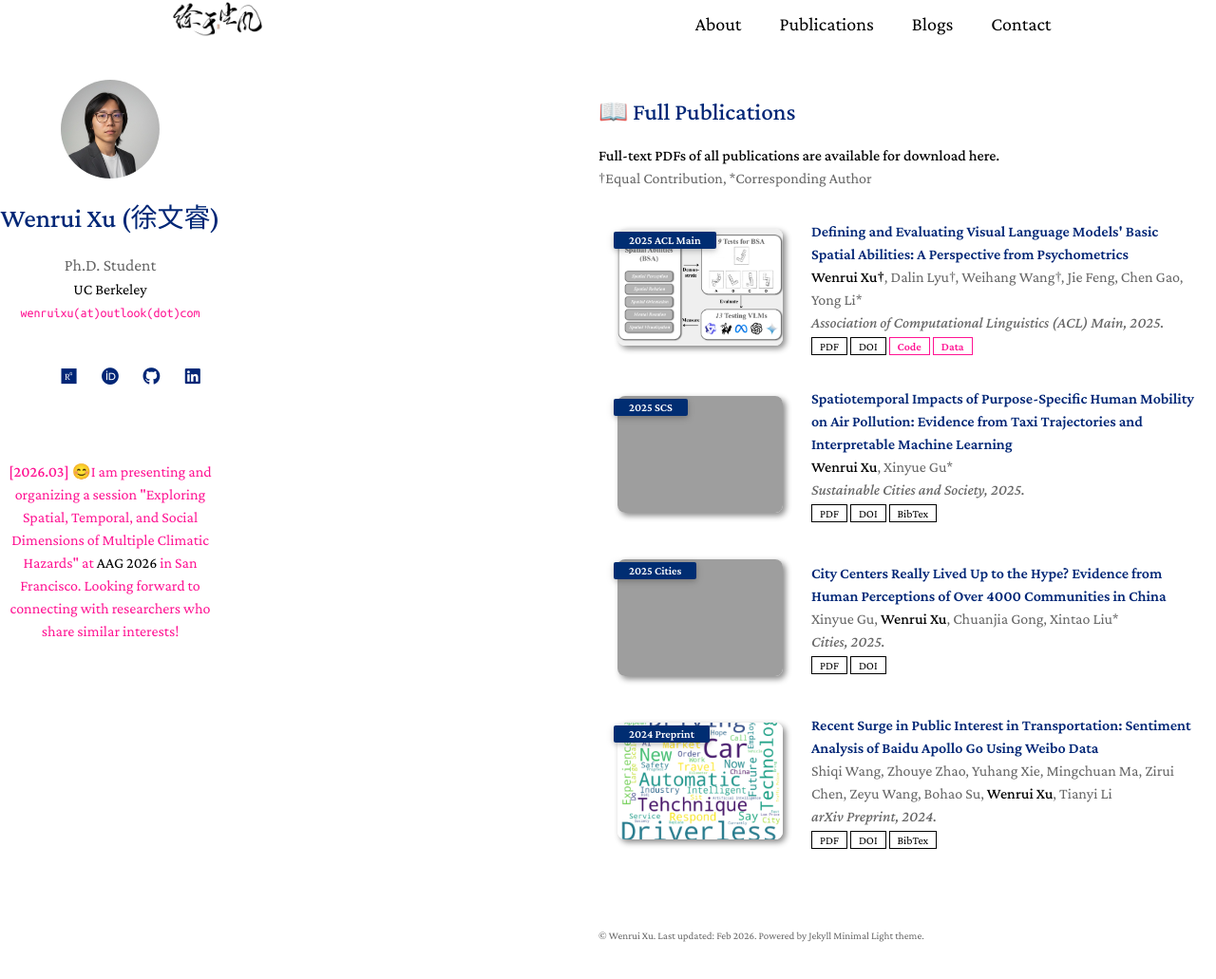
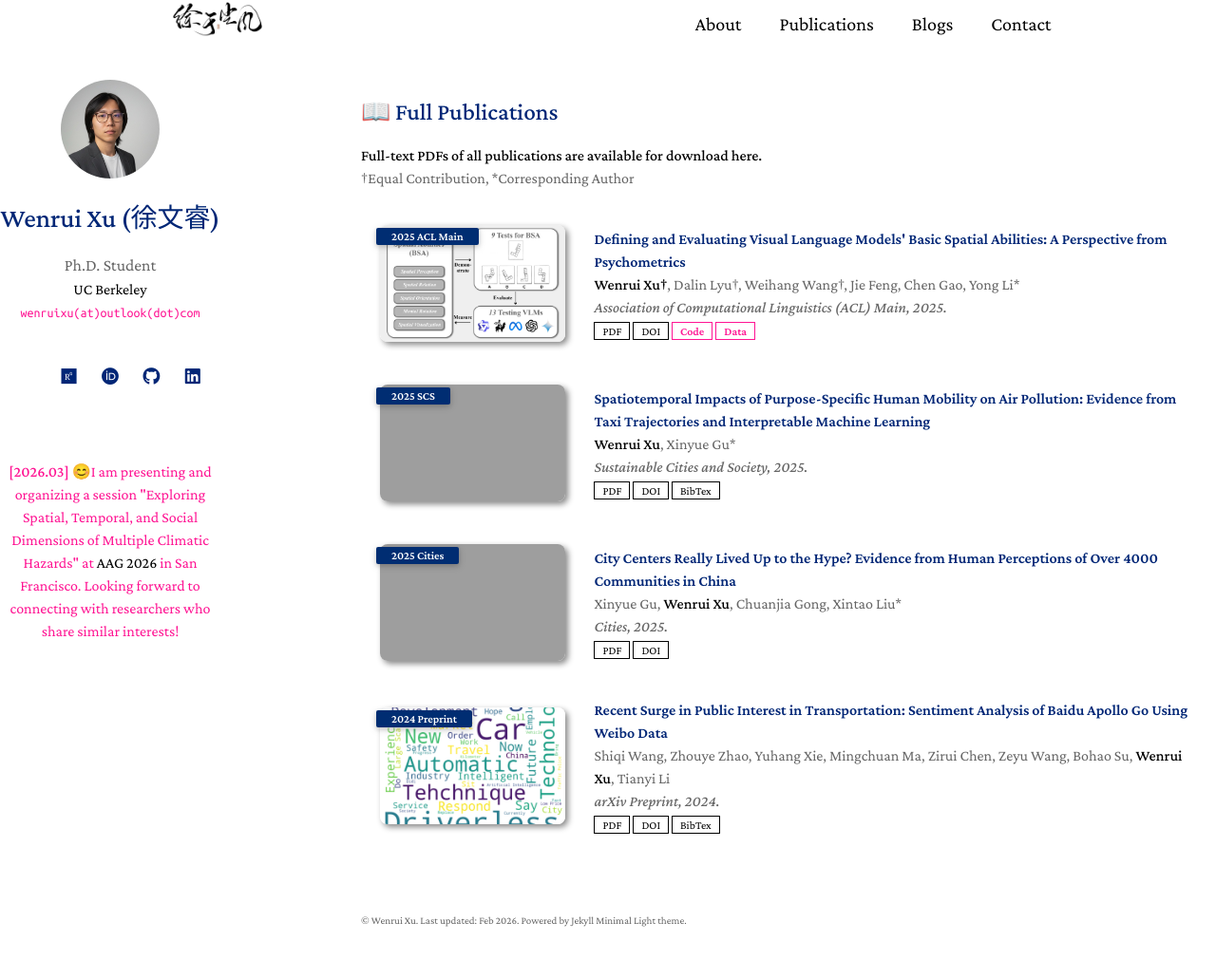
Before and after one commit to ruaruaxu/ruaruaxu.github.io, a Jekyll site: the page built from publications.md, in a window 1280 px wide and 1116 px high. Shown: the top 1031 px of the window at 95% size. Built offline with Jekyll 4.4.1, drawn with Linux system fonts in a browser that asks for light colours; a style sheet for code colours, icons or effects is not loaded; our own code applies the rules of GitHub Pages for plain Markdown files; grey boxes are pictures that could not be loaded.

Commit message:
Update minimal-light-no-dark-mode.scss

```diff
--- a/_sass/minimal-light-no-dark-mode.scss
+++ b/_sass/minimal-light-no-dark-mode.scss
@@ -353,7 +353,7 @@ header ul a strong {
 }
 
 section {
-  width:650px;
+  width:900px;
   float:right;
   padding-top:4.0em;
   padding-bottom:100px;
```
